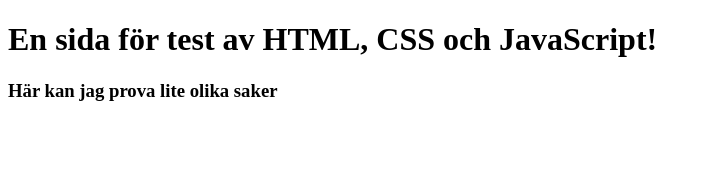
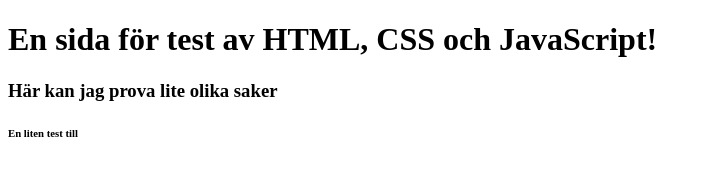
Before and after one commit to ChrHel83/Learning, a plain HTML site: page index.html in a window 1280 px wide. Shown: the whole page, without its empty margins (0-710 px from the left). Drawn offline with Linux system fonts and the light colour scheme.

Commit message:
test igen

```diff
--- a/index.html
+++ b/index.html
@@ -9,5 +9,6 @@
 <body>
   <h1>En sida för test av HTML, CSS och JavaScript!</h1>
   <h3>Här kan jag prova lite olika saker</h3>
+  <h6>En liten test till</h6>
 </body>
 </html>
```
